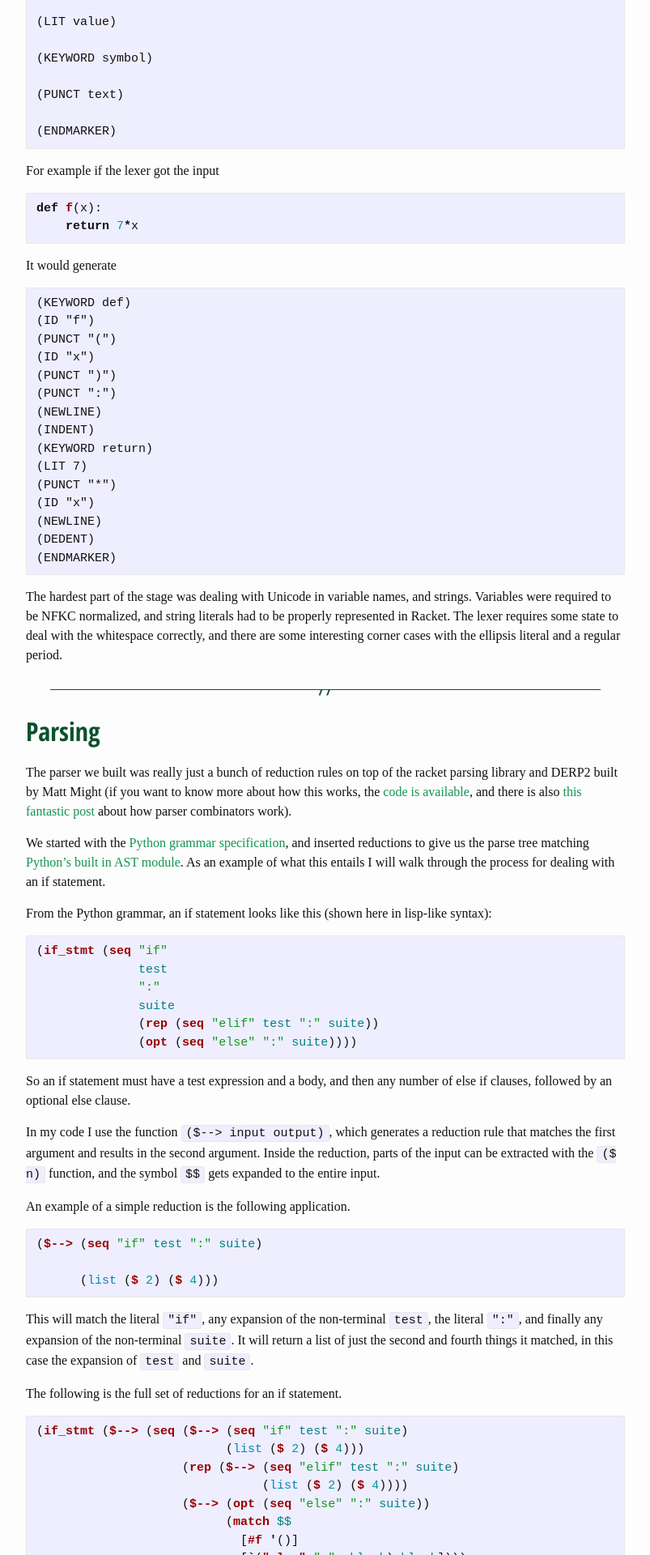
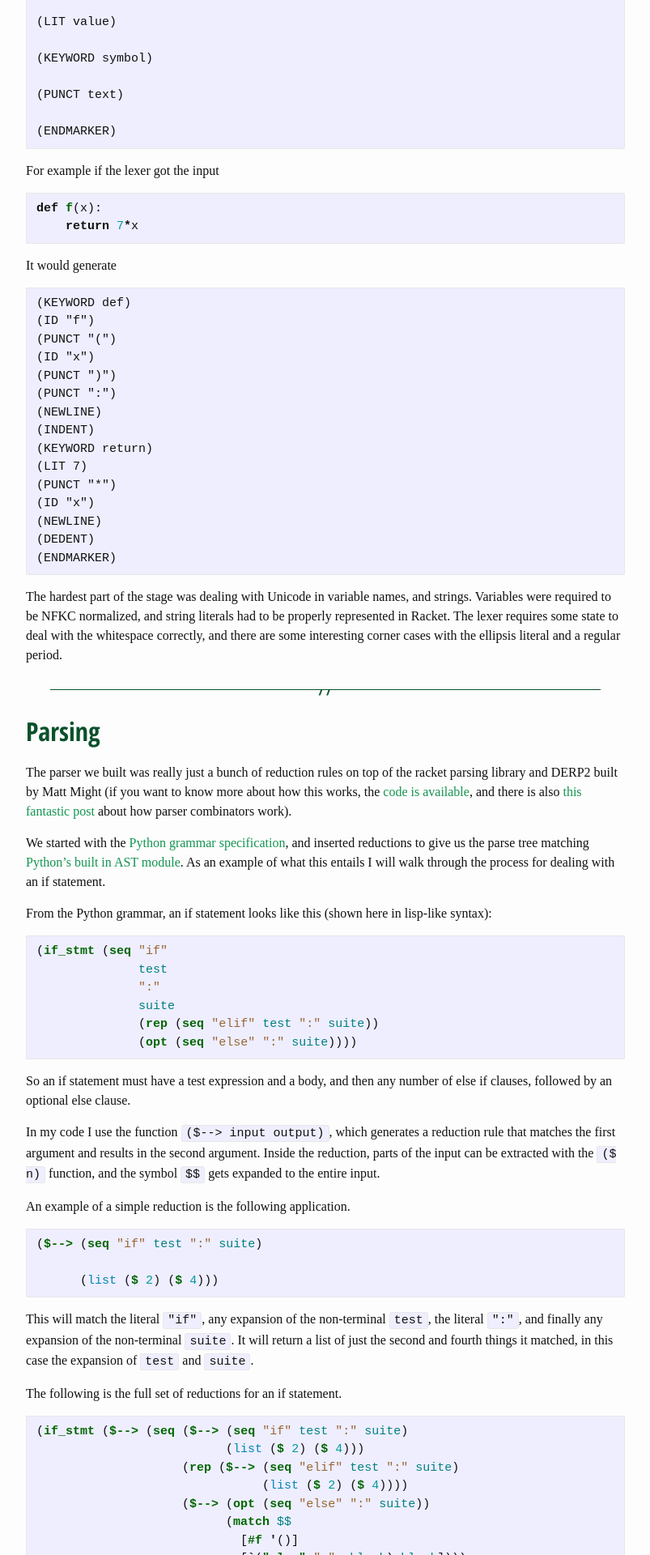
Before and after one commit to tyehle/tyehle.github.io, a Jekyll site: the page built from _posts/2015-10-31-python_compiler.md, in a window 1280 px wide. Shown: the part 767-2687 px from the top of the page at 81% size, without its empty margins (238-1041 px from the left). Built offline with Jekyll 4.4.1, drawn with Linux system fonts in a browser that asks for light colours; some web fonts are replaced.

Commit message:
strings are brown, functions are green

```diff
--- a/_sass/_syntax-highlighting.scss
+++ b/_sass/_syntax-highlighting.scss
@@ -35,14 +35,14 @@
     .kr    { font-weight: bold } // Keyword.Reserved
     .kt    { color: #458; font-weight: bold } // Keyword.Type
     .m     { color: #099 } // Literal.Number
-    .s     { color: #192 } // Literal.String
+    .s     { color: #963 } // Literal.String
     .na    { color: #008080 } // Name.Attribute
     .nb    { color: #0086B3 } // Name.Builtin
     .nc    { color: #458; font-weight: bold } // Name.Class
     .no    { color: #008080 } // Name.Constant
     .ni    { color: #800080 } // Name.Entity
-    .ne    { color: #900; font-weight: bold } // Name.Exception
-    .nf    { color: #900; font-weight: bold } // Name.Function
+    .ne    { color: #060; font-weight: bold } // Name.Exception
+    .nf    { color: #060; font-weight: bold } // Name.Function
     .nn    { color: #555 } // Name.Namespace
     .nt    { color: #000080 } // Name.Tag
     .nv    { color: #008080 } // Name.Variable
```
